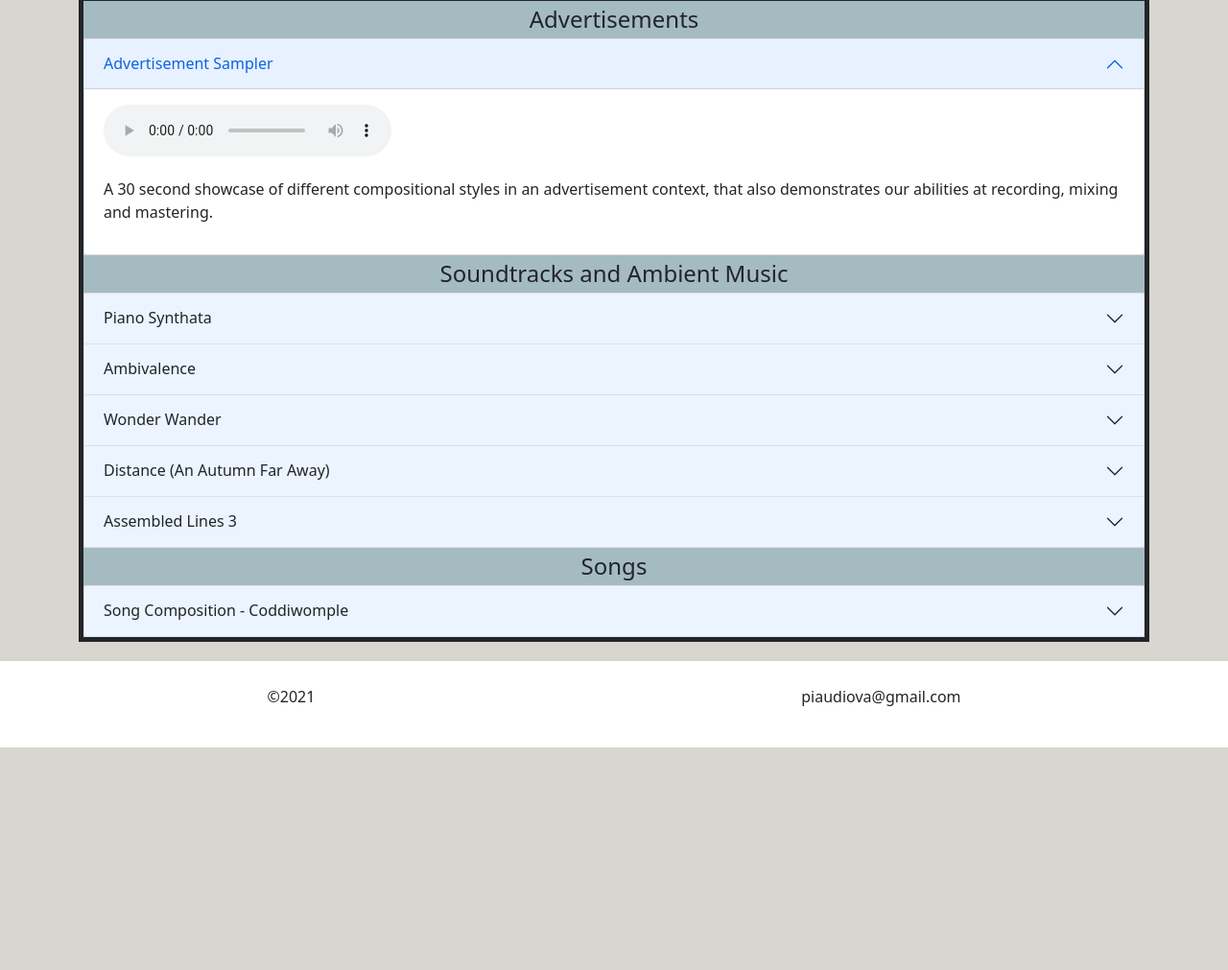
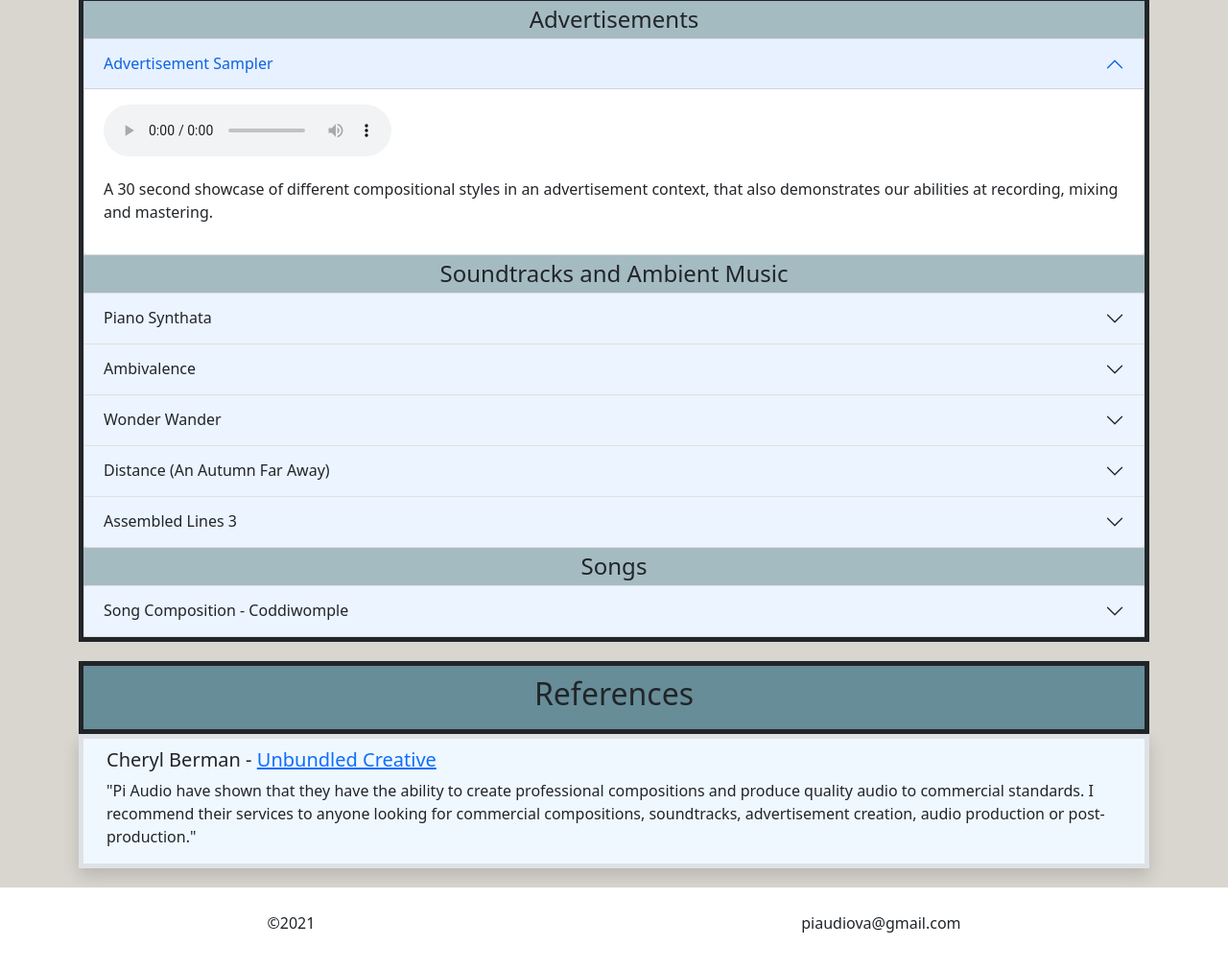
Before and after one commit to iRing21/iRing21.github.io, a plain HTML site: page piAudioSite/index.html in a window 1280 px wide. Shown: the part 807-1818 px from the top of the page at 96% size. Before the commit the page ends 1586 px from the top, so only its background shows below. Drawn offline with nearby package versions, Linux system fonts and the light colour scheme.

Commit message:
added references sections

```diff
--- a/piAudioSite/index.html
+++ b/piAudioSite/index.html
@@ -21,13 +21,13 @@
               <div class="collapse navbar-collapse" id="navbarSupportedContent">
                 <ul class="navbar-nav me-auto mb-2 mb-lg-0">
                   <li class="nav-item">
-                    <a class="nav-link active" id="homeButton" aria-current="page" href="#">Home</a>
+                    <a class="nav-link active" id="navbarContact" href="#contactButt">Contact</a> <!-- TODO: add eventListener for contact button?, and change href to the description? -->
                   </li>
                   <li class="nav-item">
-                    <a class="nav-link" id="navbarContact" href="#contactButt">Contact</a> <!-- TODO: add eventListener for contact button?, and change href to the description? -->
+                    <a class="nav-link active" id="workButton" aria-current="page" href="#workExamplesSection">Works</a>
                   </li>
                   <li class="nav-item">
-                    <a class="nav-link" id="referencesLink" href="">References</a>
+                    <a class="nav-link active" id="referencesLink" href="#references">References</a>
                   </li>
                 </ul>
               </div>
@@ -261,6 +261,21 @@
               </div>
             </div>
           </section>
+          <section class="container" id="references">
+            <div class="container-fluid border-top border-start border-end border-bottom border-5 border-dark infoBar" id="referencesHeading">
+              <h2>References</h2>
+            </div>
+            <div class="container border border-5 shadow" id="referencesContainer">
+              <div class="container referencesDescriptions">
+                <h5>Cheryl Berman - <a href="http://www.unbundledcreative.com/" target="_blank">Unbundled Creative</a></h5>
+                <p>"Pi Audio have shown that they have the ability to create professional
+                  compositions and produce quality audio to commercial standards. I
+                  recommend their services to anyone looking for commercial
+                  compositions, soundtracks, advertisement creation, audio production or
+                  post-production."</p>
+              </div>
+            </div>
+          </section>
         </main>
         <footer>
           <div><p>©2021</p></div>
--- a/piAudioSite/styles.css
+++ b/piAudioSite/styles.css
@@ -10,9 +10,6 @@ body {
     display: none; /* change once we have different pages */
 }
 
-#referencesLink {
-    display: none; /* change once we actually have a reference page */
-}
 
 /* Carousel */
 
@@ -60,8 +57,6 @@ body {
     background-color: #4d7e94;
     border-color: #4d7e94;
 }
-
-
 
 #compositionDesc {
     display: inline;
@@ -123,6 +118,20 @@ audio {
     max-width: 100%;
 }
 
+/* References */
+
+#references {
+    margin-bottom: 20px;
+}
+
+#referencesContainer {
+    background-color: aliceblue;
+}
+
+.referencesDescriptions {
+    margin-top: 10px;
+}
+
 /* Footer */
 
 footer {
```
